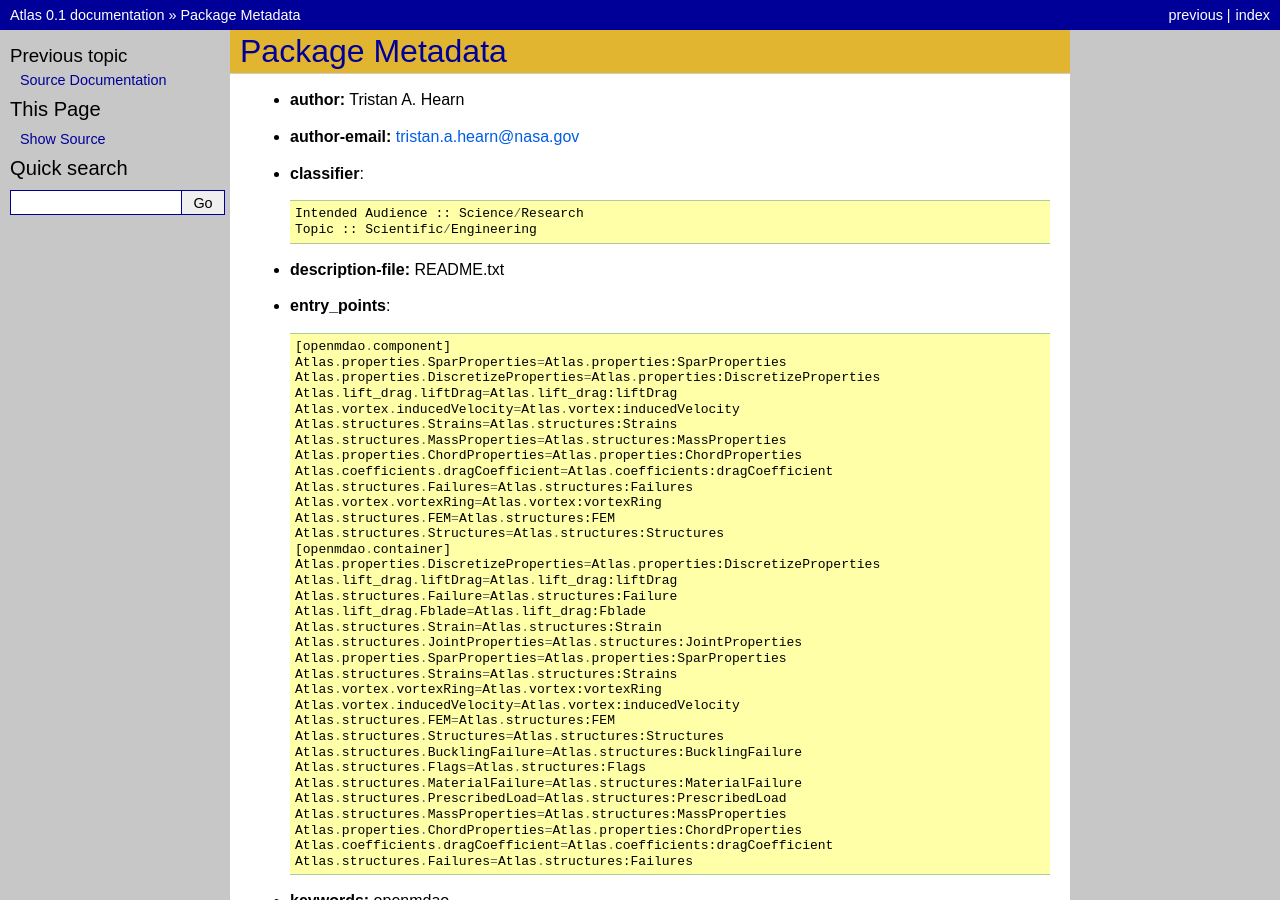
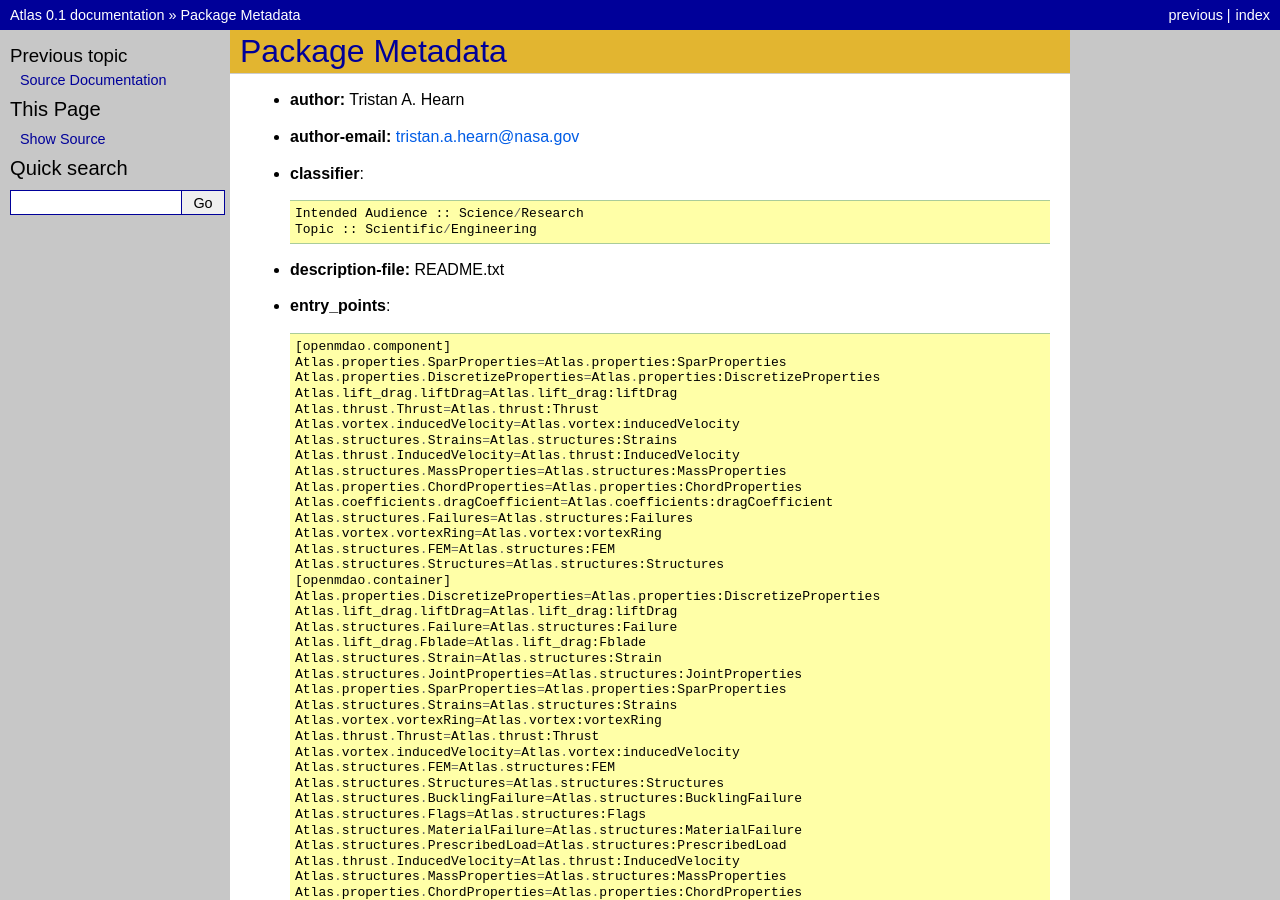
Before and after one commit to thearn/Atlas, a Sphinx documentation site: the page built from docs/pkgdocs.rst, in a window 1280 px wide and 900 px high. Built offline with Sphinx 7.4.7, drawn with Linux system fonts in a browser that asks for light colours.

Commit message:
makedist again to pickup thrust stuff

```diff
--- a/docs/pkgdocs.rst
+++ b/docs/pkgdocs.rst
@@ -20,8 +20,10 @@
     Atlas.properties.SparProperties=Atlas.properties:SparProperties
     Atlas.properties.DiscretizeProperties=Atlas.properties:DiscretizeProperties
     Atlas.lift_drag.liftDrag=Atlas.lift_drag:liftDrag
+    Atlas.thrust.Thrust=Atlas.thrust:Thrust
     Atlas.vortex.inducedVelocity=Atlas.vortex:inducedVelocity
     Atlas.structures.Strains=Atlas.structures:Strains
+    Atlas.thrust.InducedVelocity=Atlas.thrust:InducedVelocity
     Atlas.structures.MassProperties=Atlas.structures:MassProperties
     Atlas.properties.ChordProperties=Atlas.properties:ChordProperties
     Atlas.coefficients.dragCoefficient=Atlas.coefficients:dragCoefficient
@@ -39,6 +41,7 @@
     Atlas.properties.SparProperties=Atlas.properties:SparProperties
     Atlas.structures.Strains=Atlas.structures:Strains
     Atlas.vortex.vortexRing=Atlas.vortex:vortexRing
+    Atlas.thrust.Thrust=Atlas.thrust:Thrust
     Atlas.vortex.inducedVelocity=Atlas.vortex:inducedVelocity
     Atlas.structures.FEM=Atlas.structures:FEM
     Atlas.structures.Structures=Atlas.structures:Structures
@@ -46,6 +49,7 @@
     Atlas.structures.Flags=Atlas.structures:Flags
     Atlas.structures.MaterialFailure=Atlas.structures:MaterialFailure
     Atlas.structures.PrescribedLoad=Atlas.structures:PrescribedLoad
+    Atlas.thrust.InducedVelocity=Atlas.thrust:InducedVelocity
     Atlas.structures.MassProperties=Atlas.structures:MassProperties
     Atlas.properties.ChordProperties=Atlas.properties:ChordProperties
     Atlas.coefficients.dragCoefficient=Atlas.coefficients:dragCoefficient
```
Also changed, not shown: docs/srcdocs.rst (+26 -0 lines), setup.py (+4 -1 lines).
